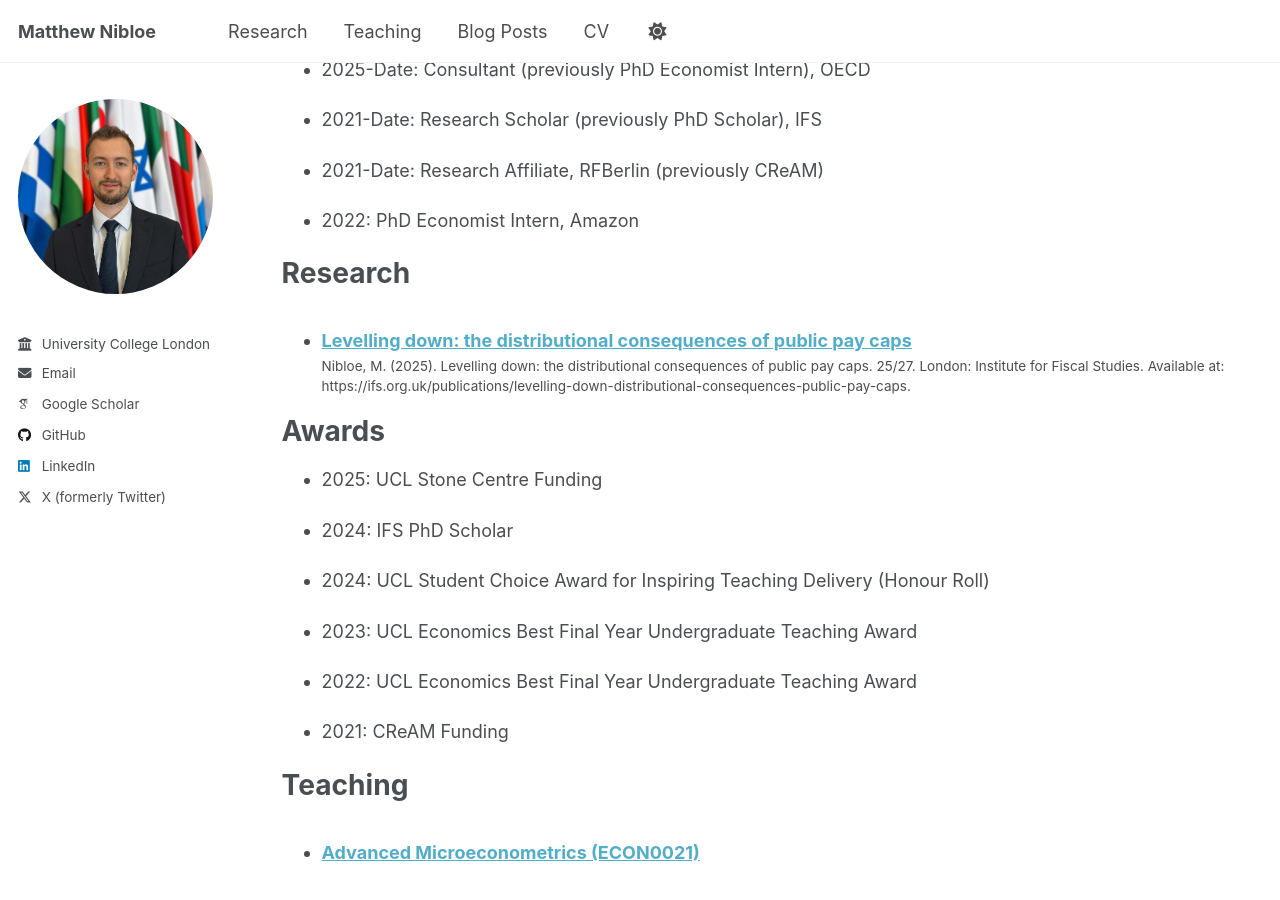
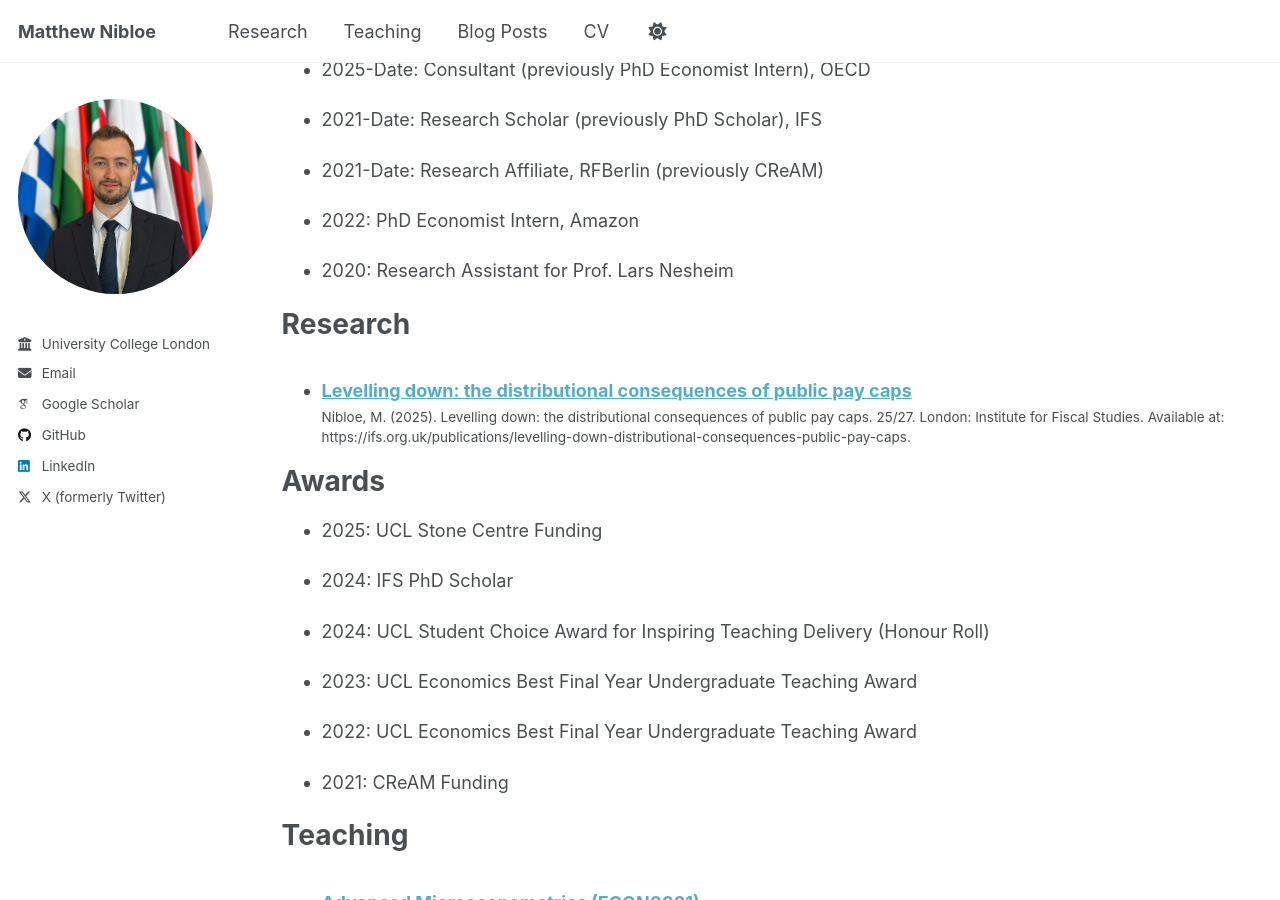
Before and after one commit to matthewnibloe/matthewnibloe.github.io, a Jekyll site: the page built from _pages/cv.md, in a window 1280 px wide and 900 px high, scrolled down 306 px. Built offline with Jekyll 4.4.1, drawn with Linux system fonts in a browser that asks for light colours; some web fonts are replaced; a script that is not in the unit is left out.

Commit message:
Update cv.md

```diff
--- a/_pages/cv.md
+++ b/_pages/cv.md
@@ -25,6 +25,8 @@ Work experience
 
 * 2022: PhD Economist Intern, Amazon
 
+* 2020: Research Assistant for Prof. Lars Nesheim
+
 Research
 ======
   <ul>{% for post in site.publications reversed %}
@@ -48,6 +50,8 @@ Awards
 
 
 
+
+
 Teaching
 ======
   <ul>{% for post in site.teaching reversed %}
```
